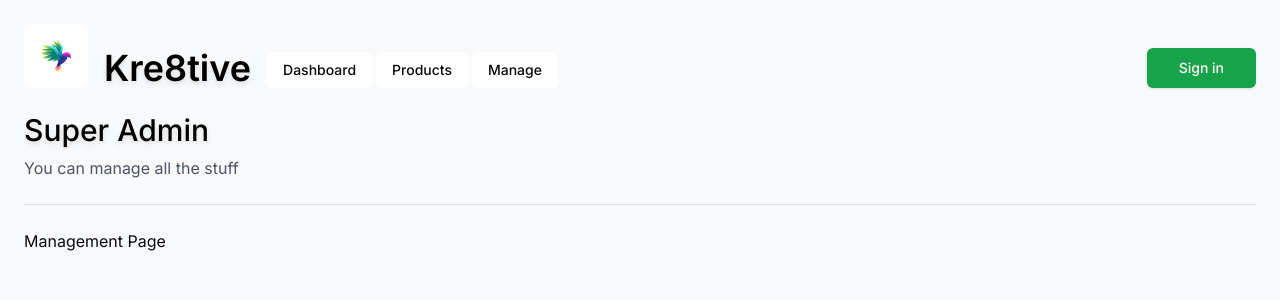
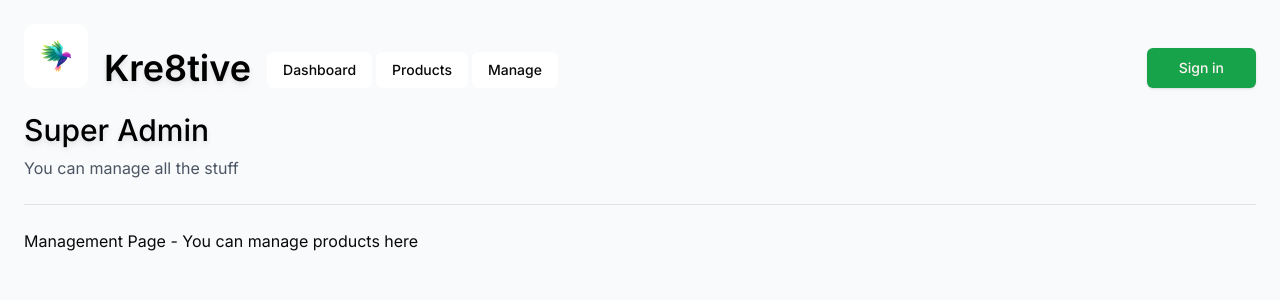
Before and after one commit to Dev0715/Next-OAuth-Payment-AWS, a Next.js app: page /manage in a window 1280 px wide. Shown: the top 300 px of the page. Built offline with nearby package versions, Linux system fonts and the light colour scheme; no server answers.

Commit message:
refactor: refactor paypal issue

```diff
--- a/app/manage/page.tsx
+++ b/app/manage/page.tsx
@@ -7,7 +7,7 @@ import { Navbar } from "../_components/navbar";
 export default function Manage() {
 	return (
 		<main className="w-full flex pt-6">
-			Management Page
+			Management Page - You can manage products here
 		</main>
 	);
 }
--- a/app/products/details/[productID]/page.tsx
+++ b/app/products/details/[productID]/page.tsx
@@ -89,10 +89,10 @@ export default function ProductDetails({ params }: PropsParams) {
 			}}>
 				<PayPalButtons
 					style={{ color: 'gold', shape: 'rect', label: 'pay', height: 50 }}
-					createOrder={async (data, action) => {
-						let order_id = await paypalCreateOrder();
-						return order_id;
-					}}
+					// createOrder={async (data, action) => {
+					// 	let order_id = await paypalCreateOrder();
+					// 	return order_id;
+					// }}
 					onApprove={async (data, actions) => {
 						let response = await paypalCaptureOrder(data.orderID);
 						if (response !== undefined && response !== null) return;
```
